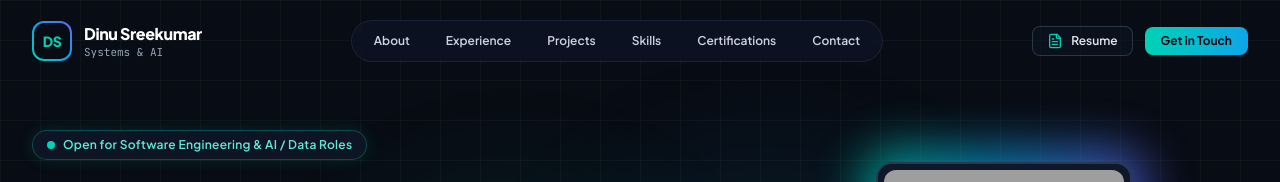
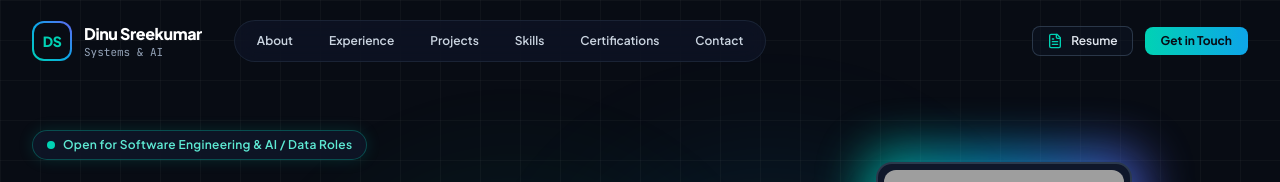
Before and after one commit to Dinu-Sreekumar/My_Website, a React (Vite) app: page / in a window 1280 px wide. Shown: the top 182 px of the page. Built offline with nearby package versions, Linux system fonts and the light colour scheme; grey boxes are pictures that could not be loaded.

Commit message:
style: align desktop navigation pill to center-left

```diff
--- a/components/Header.tsx
+++ b/components/Header.tsx
@@ -56,10 +56,12 @@ const Header: React.FC<HeaderProps> = ({
     >
       <div className="max-w-7xl mx-auto px-4 sm:px-6 lg:px-8">
         <div className="flex items-center justify-between">
+          {/* Logo & Desktop Nav (Center-Left Aligned) */}
+          <div className="flex items-center gap-6 lg:gap-8">
             {/* Logo */}
             <button
               onClick={scrollToAbout}
-            className="flex items-center gap-3 group text-left transition-transform hover:scale-105"
+              className="flex items-center gap-3 group text-left transition-transform hover:scale-105 flex-shrink-0"
               aria-label="Scroll to home"
             >
               <div className="w-10 h-10 rounded-xl bg-gradient-to-tr from-[#00d2b4] via-[#0ea5e9] to-[#6366f1] p-[2px] transition-all duration-300 group-hover:shadow-[0_0_20px_rgba(0,210,180,0.5)]">
@@ -79,7 +81,7 @@ const Header: React.FC<HeaderProps> = ({
               </div>
             </button>
 
-          {/* Desktop Nav */}
+            {/* Desktop Nav (Center-Left Aligned) */}
             <nav className="hidden lg:flex items-center space-x-1 bg-slate-900/60 p-1.5 rounded-full border border-slate-800/80 backdrop-blur-md">
               {navItems.map((item) => (
                 <button
@@ -91,8 +93,10 @@ const Header: React.FC<HeaderProps> = ({
                 </button>
               ))}
             </nav>
+          </div>
 
-          {/* Header Action Buttons */}
+          {/* Right Header Action Buttons & Mobile Menu */}
+          <div className="flex items-center gap-3">
             <div className="hidden sm:flex items-center gap-3">
               <button
                 onClick={openResumeModal}
@@ -133,6 +137,7 @@ const Header: React.FC<HeaderProps> = ({
                   )}
                 </svg>
               </button>
+            </div>
           </div>
         </div>
 
```
Lines whose indentation alone changed are shown as unchanged.
